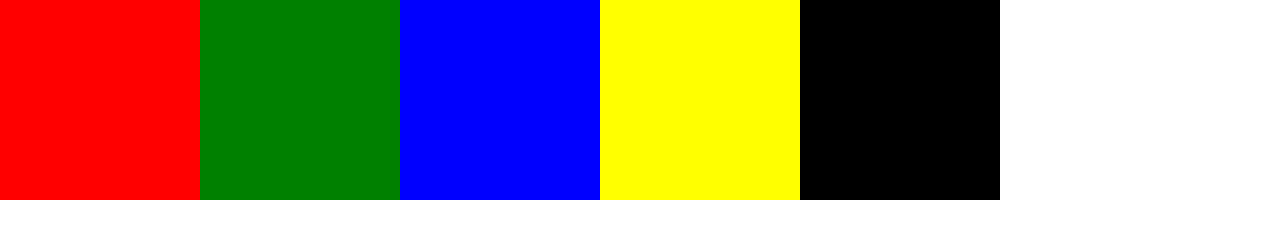
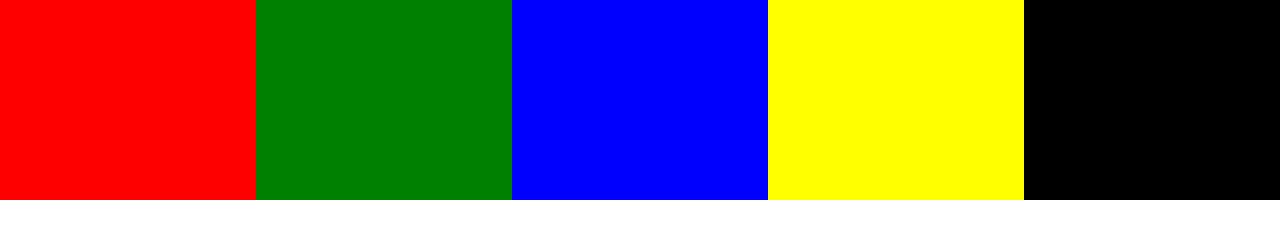
Before and after one commit to Alex666777666/Blocks-in-one-line, a plain HTML site: page index.html in a window 1280 px wide. Drawn offline with nearby package versions, Linux system fonts and the light colour scheme.

Commit message:
Update styles.css

```diff
--- a/styles.css
+++ b/styles.css
@@ -1,20 +1,30 @@
 .block {
   height: 200px;
+
   width: 200px;
-  float: left;
 }
 .red {
   background-color: red;
+  width: 20%;
+  float: left;
 }
 .green {
   background-color: green;
+  width: 20%;
+  float: left;
 }
 .blue {
   background-color: blue;
+  width: 20%;
+  float: left;
 }
 .yellow {
   background-color: yellow;
+  width: 20%;
+  float: left;
 }
 .black {
   background-color: black;
+  width: 20%;
+  float: left;
 }
```
